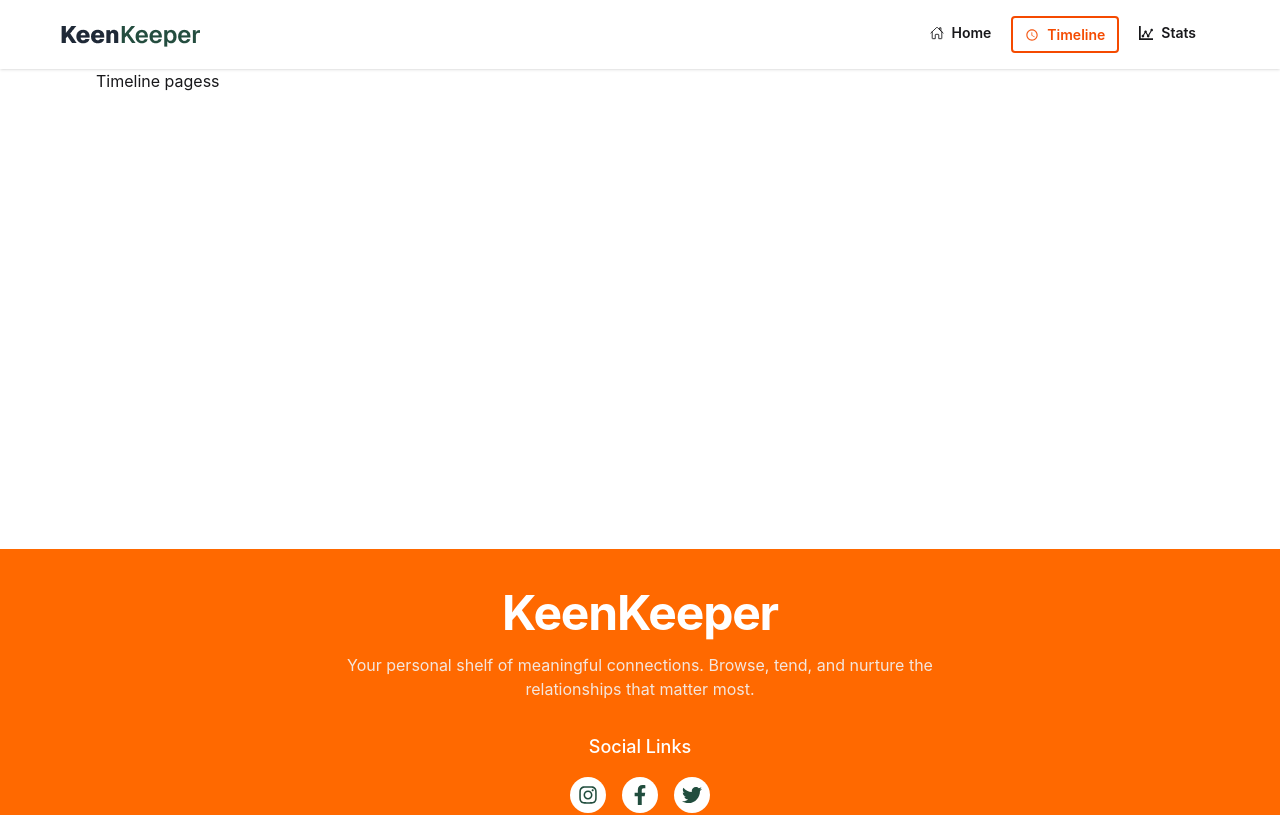
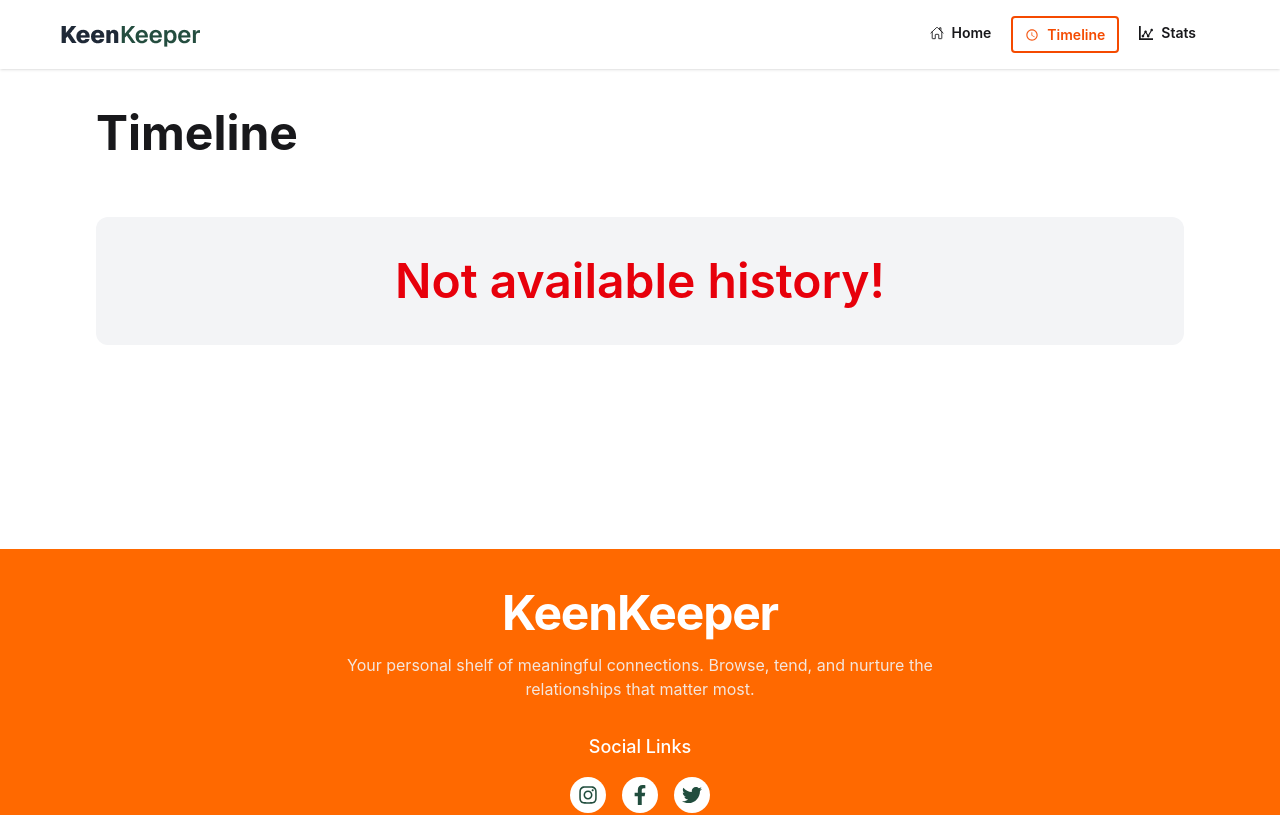
Before and after one commit to eyasinarafat3485-gif/A-07-Keen-keeper-app, a React (Vite) app: page /timeline in a window 1280 px wide. Shown: the top 815 px of the page. Built offline with nearby package versions, Linux system fonts and the light colour scheme.

Commit message:
timeline page dynamic

```diff
--- a/src/pages/timelinepage/Timeline.jsx
+++ b/src/pages/timelinepage/Timeline.jsx
@@ -3,11 +3,57 @@ import { FriendContext } from '../../context/FriendConProvider';
 
 const Timeline = () => {
     const { callInfo, textInfo, videoInfo } = useContext(FriendContext);
-    console.log( callInfo, textInfo, videoInfo,'call storege context');
+
+    const allHistory = [
+        ...(callInfo || []).map(item => ({ ...item, type: 'Call' })),
+        ...(textInfo || []).map(item => ({ ...item, type: 'Text' })),
+        ...(videoInfo || []).map(item => ({ ...item, type: 'Video' }))
+    ];
 
     return (
-        <div className='min-h-[60vh]  w-[85%] mx-auto'>
-            Timeline pagess
+        <div className='min-h-[60vh] w-[85%] mx-auto py-10'>
+            <h2 className='text-5xl font-bold mb-8'> Timeline </h2>
+
+            {allHistory.length === 0 ? (
+                <div className='bg-gray-100 my-15 rounded-xl mx-auto'>
+                    <h2 className='text-5xl font-semibold text-red-600 mx-auto text-center py-10'>
+                        Not available history!
+                    </h2>
+                </div>
+            ) : (
+                <div className="flex flex-col gap-4">
+                    {allHistory.map((history, index) => (
+                        <div key={index} className="flex items-center p-6 bg-white border border-gray-200 rounded-xl shadow-sm">
+
+                            <div className="text-3xl mr-4">
+                                {history.type === 'Call' && '📞'}
+                                {history.type === 'Text' && '💬'}
+                                {history.type === 'Video' && '📹'}
+                                {!['Call', 'Text', 'Video'].includes(history.type) && '🤝'}
+                            </div>
+
+                            <div className="flex flex-col">
+                                <div className="flex items-baseline gap-2">
+                                    <h2 className="text-[#2D5A43] font-bold text-lg">
+                                        {history.type}
+                                    </h2>
+                                    <span className="text-[#6B7280] text-lg font-medium">
+                                        with {history.name || 'Unknown'}
+                                    </span>
+                                </div>
+
+                                <p className="text-[#6B7280] text-sm mt-1">
+                                    {history.date ? history.date : new Date().toLocaleDateString('en-US', {
+                                        month: 'long',
+                                        day: 'numeric',
+                                        year: 'numeric'
+                                    })}
+                                </p>
+                            </div>
+                        </div>
+                    ))}
+                </div>
+            )}
         </div>
     );
 };
```
